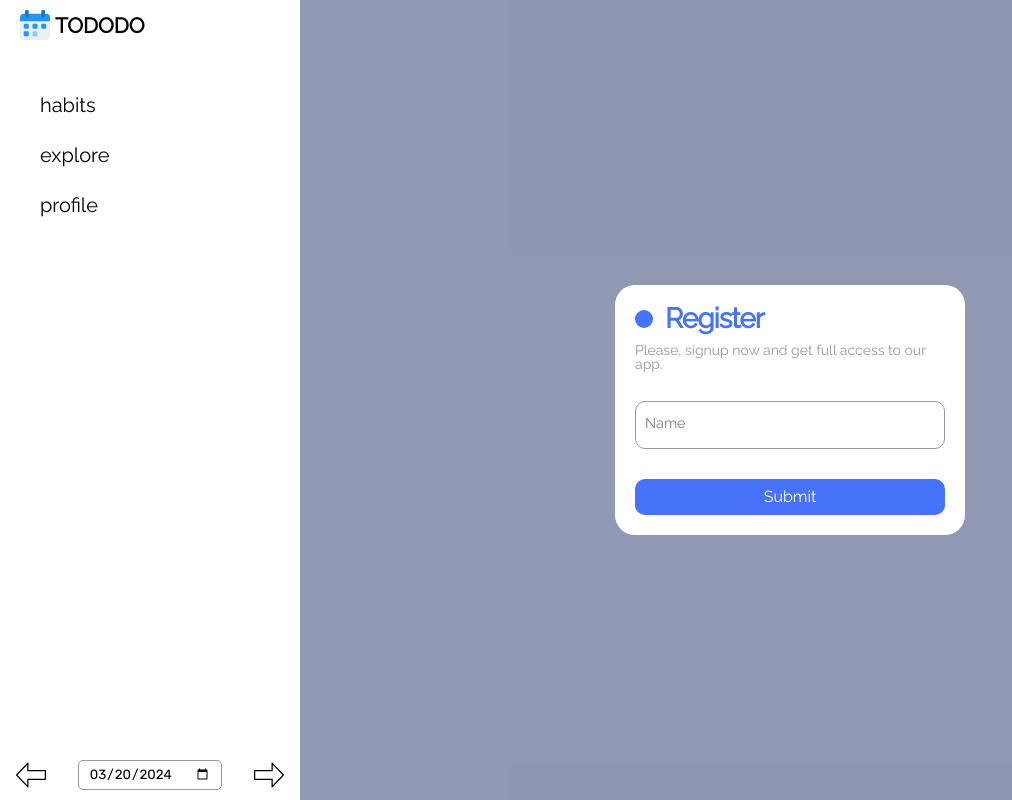
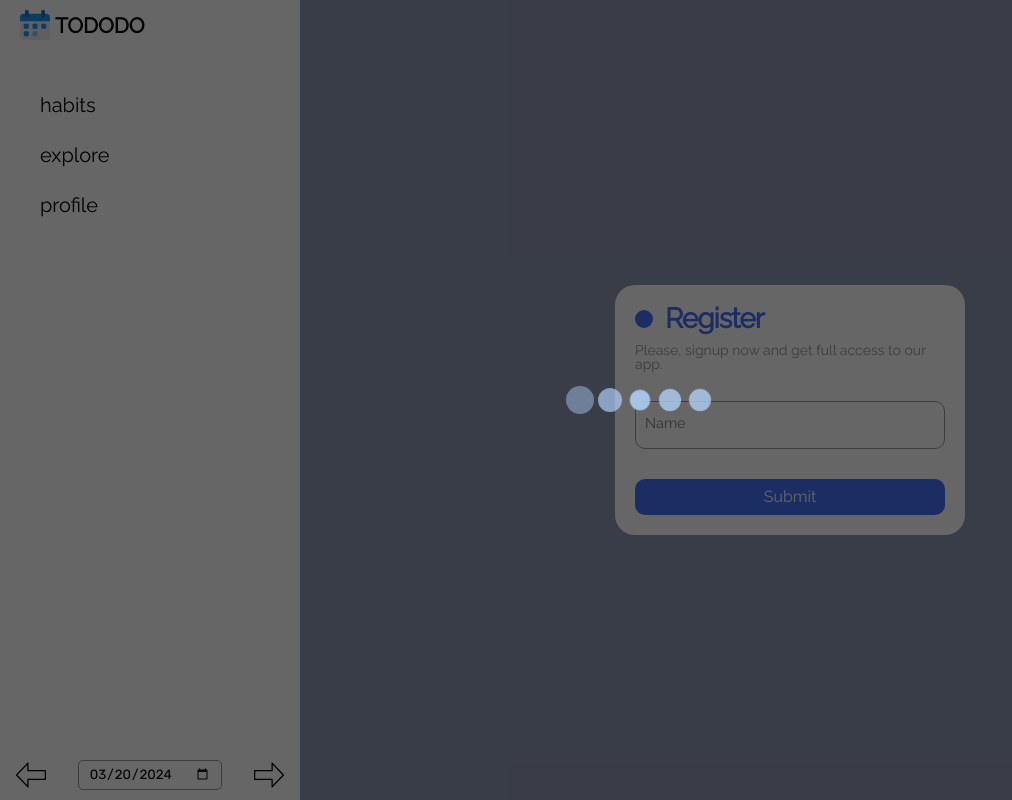
Before and after one commit to Boris-sudo/PROD_projetct, an Angular app in the folder frontend/: page /login in a window 1280 px wide. Shown: the whole page, without its empty margins (0-1012 px from the left). Built offline with nearby package versions, Linux system fonts and the light colour scheme; a web font is replaced by a local one.

Commit message:
#11 adding loader to another component and making it global

```diff
--- a/frontend/src/app/app.component.html
+++ b/frontend/src/app/app.component.html
@@ -5,3 +5,5 @@
     <router-outlet></router-outlet>
   </div>
 </main>
+
+<app-loader id="loader"></app-loader>
--- a/frontend/src/app/app.module.ts
+++ b/frontend/src/app/app.module.ts
@@ -10,6 +10,7 @@ import {FormsModule} from "@angular/forms";
 import { RightBarComponent } from './components/right-bar/right-bar.component';
 import { LoginComponent } from './components/login/login.component';
 import { ProfileComponent } from './components/profile/profile.component';
+import { LoaderComponent } from './components/loader/loader.component';
 
 @NgModule({
   declarations: [
@@ -19,7 +20,8 @@ import { ProfileComponent } from './components/profile/profile.component';
     AddHabitPageComponent,
     RightBarComponent,
     LoginComponent,
-    ProfileComponent
+    ProfileComponent,
+    LoaderComponent
   ],
   imports: [
     BrowserModule,
--- /dev/null
+++ b/frontend/src/app/components/loader/loader.component.css
@@ -0,0 +1,76 @@
+:host {
+  --background: rgba(0,0,0,.6);
+  --dot-background-l: #b3d4fc;
+  --dot-background-d: #6793fb;
+  --dot-box-shadow-l: rgba(178, 212, 252, 0.7);
+  --dot-box-shadow-d: rgba(178, 212, 252, 0);
+  --dot-size: 20px;
+}
+
+/* LOADER */
+.loader-block {
+  position:        absolute;
+  top:             0;
+  right:           0;
+  width:           100vw;
+  height:          100vh;
+  display:         flex;
+  justify-content: center;
+  align-items:     center;
+  align-content:   center;
+  background:      var(--background);
+  z-index:         102;
+}
+
+.dots-container {
+  display:         flex;
+  align-items:     center;
+  justify-content: center;
+  height:          100%;
+  width:           100%;
+}
+
+.dot {
+  height:           var(--dot-size);
+  width:            var(--dot-size);
+  margin-right:     10px;
+  border-radius:    10px;
+  background-color: var(--dot-background-l);
+  animation:        pulse 1.5s infinite ease-in-out;
+}
+
+.dot:last-child {
+  margin-right: 0;
+}
+
+.dot:nth-child(1) {
+  animation-delay: -0.3s;
+}
+
+.dot:nth-child(2) {
+  animation-delay: -0.1s;
+}
+
+.dot:nth-child(3) {
+  animation-delay: 0.1s;
+}
+
+@keyframes pulse {
+  0% {
+    transform:        scale(0.8);
+    background-color: var(--dot-background-l);
+    box-shadow:       0 0 0 0 var(--dot-box-shadow-l);
+  }
+
+  50% {
+    transform:        scale(1.2);
+    background-color: var(--dot-background-d);
+    box-shadow:       0 0 0 10px var(--dot-box-shadow-d);
+  }
+
+  100% {
+    transform:        scale(0.8);
+    background-color: var(--dot-background-l);
+    box-shadow:       0 0 0 0 var(--dot-box-shadow-l);
+  }
+}
--- /dev/null
+++ b/frontend/src/app/components/loader/loader.component.html
@@ -0,0 +1,9 @@
+<div id="loader" class="loader-block">
+  <section class="dots-container">
+    <div class="dot"></div>
+    <div class="dot"></div>
+    <div class="dot"></div>
+    <div class="dot"></div>
+    <div class="dot"></div>
+  </section>
+</div>
--- /dev/null
+++ b/frontend/src/app/components/loader/loader.component.ts
@@ -0,0 +1,15 @@
+import { Component, OnInit } from '@angular/core';
+
+@Component({
+  selector: 'app-loader',
+  templateUrl: './loader.component.html',
+  styleUrls: ['./loader.component.css']
+})
+export class LoaderComponent implements OnInit {
+
+  constructor() { }
+
+  ngOnInit(): void {
+  }
+
+}
--- a/frontend/src/app/components/profile/profile.component.css
+++ b/frontend/src/app/components/profile/profile.component.css
@@ -7,11 +7,11 @@
 }
 
 .content-block {
-  max-width: var(--main-max-width);
-  width:     100%;
-  height:    100%;
-  display: flex;
-  flex-direction: row;
+  max-width:       var(--main-max-width);
+  width:           100%;
+  height:          100%;
+  display:         flex;
+  flex-direction:  row;
   justify-content: center;
 }
 
@@ -306,9 +306,9 @@
 }
 
 .right-content {
-  border: 2px solid var(--border-gray);
-  height: fit-content;
-  padding: 20px 30px;
+  border:        2px solid var(--border-gray);
+  height:        fit-content;
+  padding:       20px 30px;
   border-radius: 16px;
 }
 
@@ -337,71 +337,3 @@
   --progressbar-gray:          #bbbbbb;
   --progressbar-yellow:        #ffc107;
 }
-
-/* LOADER */
-.loader-block {
-  position:        absolute;
-  top:             0;
-  right:           0;
-  width:           100vw;
-  height:          100vh;
-  display:         flex;
-  justify-content: center;
-  align-items:     center;
-  align-content:   center;
-  background:      rgba(0, 0, 0, .6);
-  z-index:         102;
-}
-
-.dots-container {
-  display:         flex;
-  align-items:     center;
-  justify-content: center;
-  height:          100%;
-  width:           100%;
-}
-
-.dot {
-  height:           20px;
-  width:            20px;
-  margin-right:     10px;
-  border-radius:    10px;
-  background-color: #b3d4fc;
-  animation:        pulse 1.5s infinite ease-in-out;
-}
-
-.dot:last-child {
-  margin-right: 0;
-}
-
-.dot:nth-child(1) {
-  animation-delay: -0.3s;
-}
-
-.dot:nth-child(2) {
-  animation-delay: -0.1s;
-}
-
-.dot:nth-child(3) {
-  animation-delay: 0.1s;
-}
-
-@keyframes pulse {
-  0% {
-    transform:        scale(0.8);
-    background-color: #b3d4fc;
-    box-shadow:       0 0 0 0 rgba(178, 212, 252, 0.7);
-  }
-
-  50% {
-    transform:        scale(1.2);
-    background-color: #6793fb;
-    box-shadow:       0 0 0 10px rgba(178, 212, 252, 0);
-  }
-
-  100% {
-    transform:        scale(0.8);
-    background-color: #b3d4fc;
-    box-shadow:       0 0 0 0 rgba(178, 212, 252, 0.7);
-  }
-}
--- a/frontend/src/app/components/profile/profile.component.html
+++ b/frontend/src/app/components/profile/profile.component.html
@@ -70,15 +70,4 @@
     </div>
 
   </div>
-
-  <div id="loader" class="loader-block">
-    <section class="dots-container">
-      <div class="dot"></div>
-      <div class="dot"></div>
-      <div class="dot"></div>
-      <div class="dot"></div>
-      <div class="dot"></div>
-    </section>
-  </div>
-
 </main>
--- a/frontend/src/app/components/profile/profile.component.ts
+++ b/frontend/src/app/components/profile/profile.component.ts
@@ -27,6 +27,9 @@ export class ProfileComponent implements OnInit, AfterViewInit {
   }
 
   ngOnInit(): void {
+    const loader = document.getElementById('loader')!;
+    loader.style.display = 'block';
+
     this.profile = this.profile_service.get();
     this.avatar = this.avatar_service.get_by_id(this.profile.avatar_id!);
     this.background = this.background_service.get_by_id(this.profile.background_id!);
```
